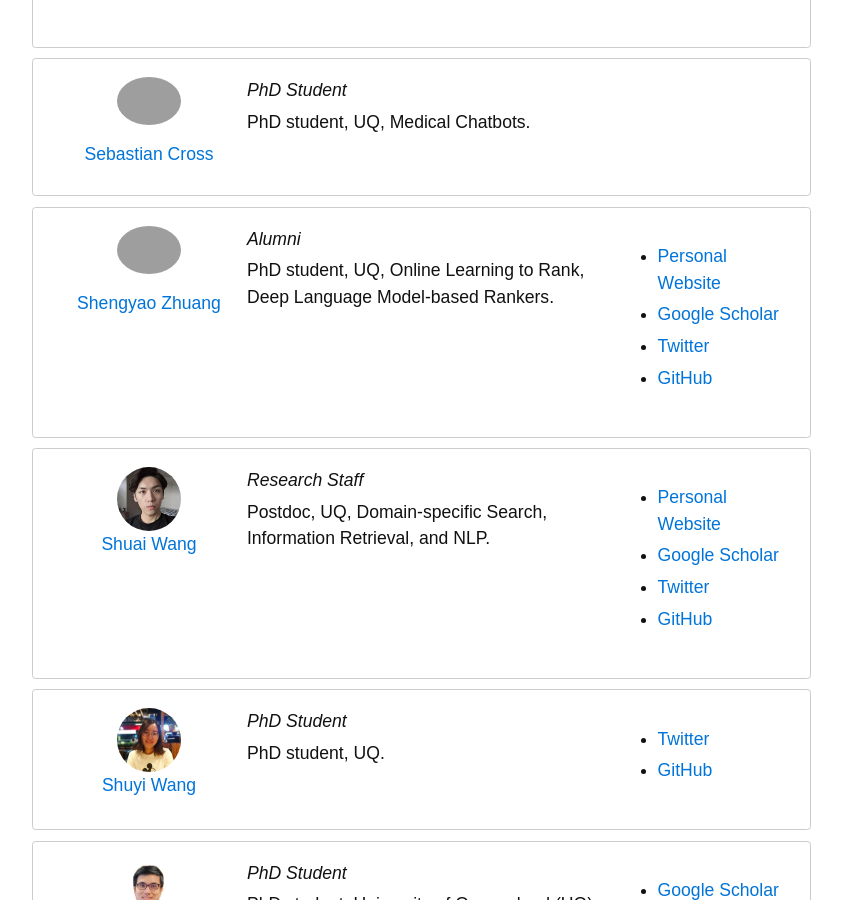
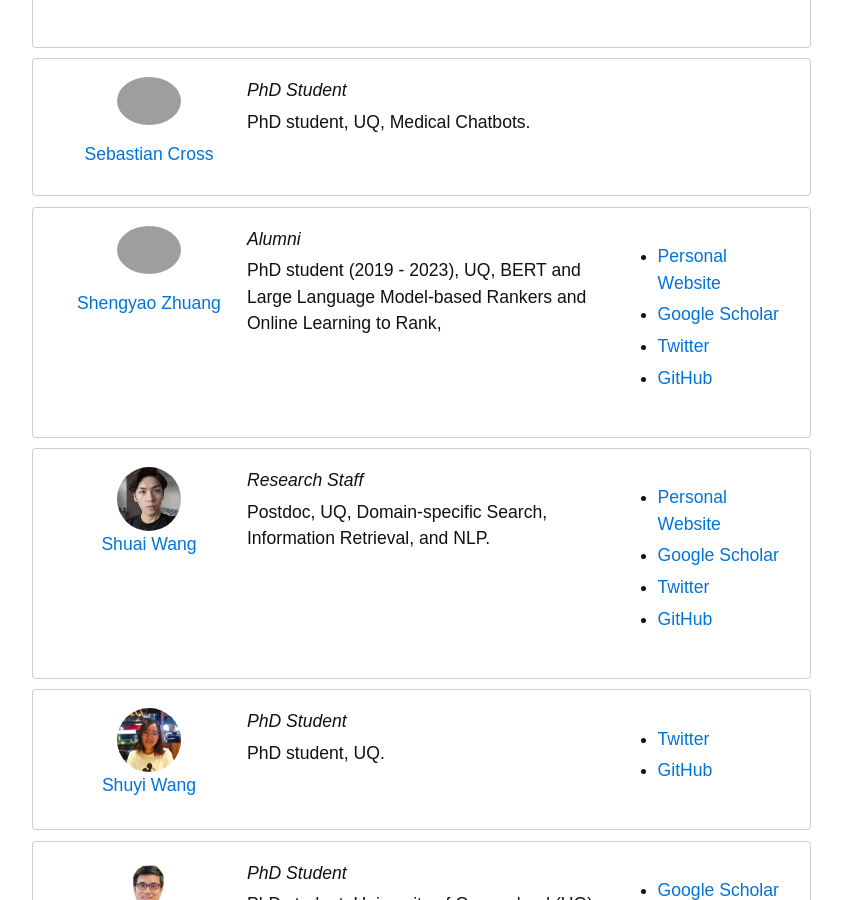
Before and after one commit to ielab/ielab.github.io, a Jekyll site: the page built from people.md, in a window 1280 px wide and 900 px high, scrolled down 3425 px, cut to the strip 0-900 px from the top of the window. Shown: the whole strip, without its empty margins (309-1151 px from the left). Built offline with Jekyll 4.4.1, drawn with Linux system fonts in a browser that asks for light colours; our own code applies the rules of GitHub Pages for plain Markdown files; grey boxes are pictures that could not be loaded.

Commit message:
Update shengyao-zhuang.md

```diff
--- a/_people/shengyao-zhuang.md
+++ b/_people/shengyao-zhuang.md
@@ -6,5 +6,5 @@ github: //github.com/ArvinZhuang
 website: //arvinzhuang.github.io/
 scholar: //scholar.google.com/citations?user=-7sbXNIAAAAJ&hl=en
 role: alumni
-description: PhD student, UQ, Online Learning to Rank, Deep Language Model-based Rankers.
+description: PhD student (2019 - 2023), UQ, BERT and Large Language Model-based Rankers and Online Learning to Rank,
 ---
```
